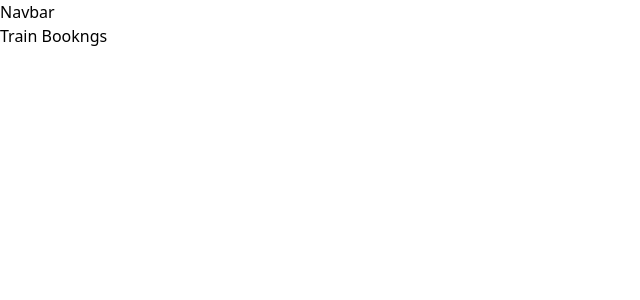
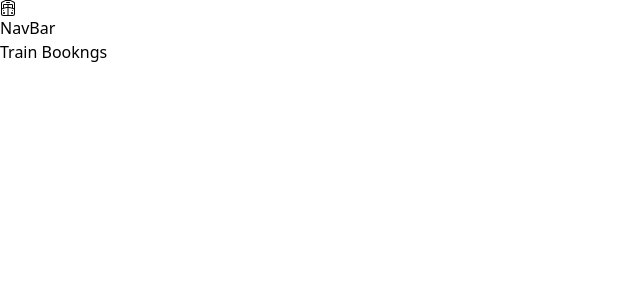
Before and after one commit to BackendExpert/New-Train-Booking, a React (Vite) app in the folder client/: page / in a window 1280 px wide. Shown: the top 300 px of the page, without its empty margins (0-640 px from the left). Built offline with nearby package versions, Linux system fonts and the light colour scheme.

Commit message:
Update
Co-Authored-By: JehanKandy  <jehankandy@gmail.com>

```diff
--- a/client/src/components/HomePage/LandingImage.jsx
+++ b/client/src/components/HomePage/LandingImage.jsx
@@ -2,7 +2,7 @@ import React from 'react'
 
 const LandingImage = () => {
   return (
-    <div className='mt-[-24px] bg-[url(https://wallpapercave.com/wp/wp5682288.jpg)] bg-cover bg-center min-h-screen'>
+    <div className='mt-[-55px] bg-[url(https://wallpapercave.com/wp/wp5682288.jpg)] bg-cover bg-center min-h-screen'>
         <div className="pt-5">
             Train Bookngs
         </div>
--- a/client/src/components/HomePage/Navbar.jsx
+++ b/client/src/components/HomePage/Navbar.jsx
@@ -1,8 +1,16 @@
 import React from 'react'
+import { BsTrainFreightFront } from 'react-icons/bs'
 
 const Navbar = () => {
   return (
-    <div>Navbar</div>
+    <div className='backdrop-blur-md bg-black/30 py-4 px-8'>
+        <div className="">
+            <div className="flex">
+                <BsTrainFreightFront />
+                NavBar
+            </div>
+        </div>
+    </div>
   )
 }
 
```
